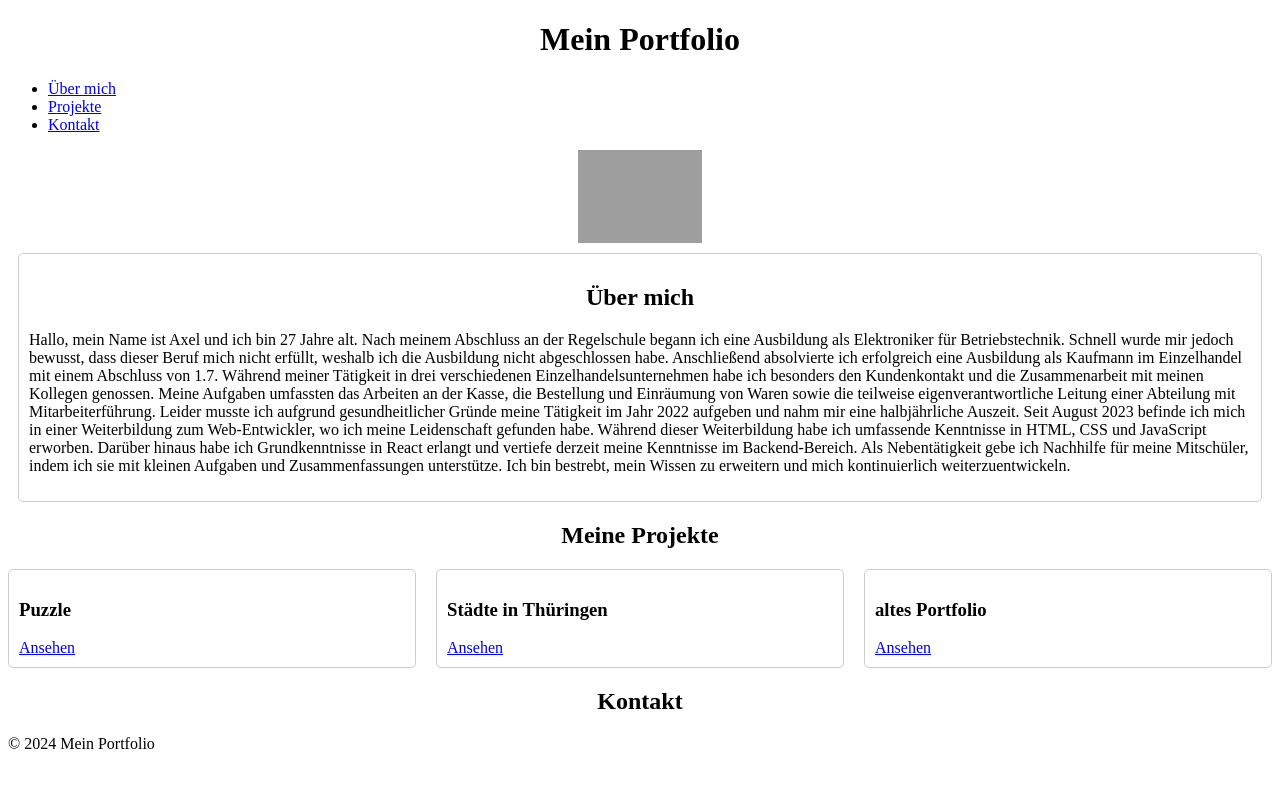
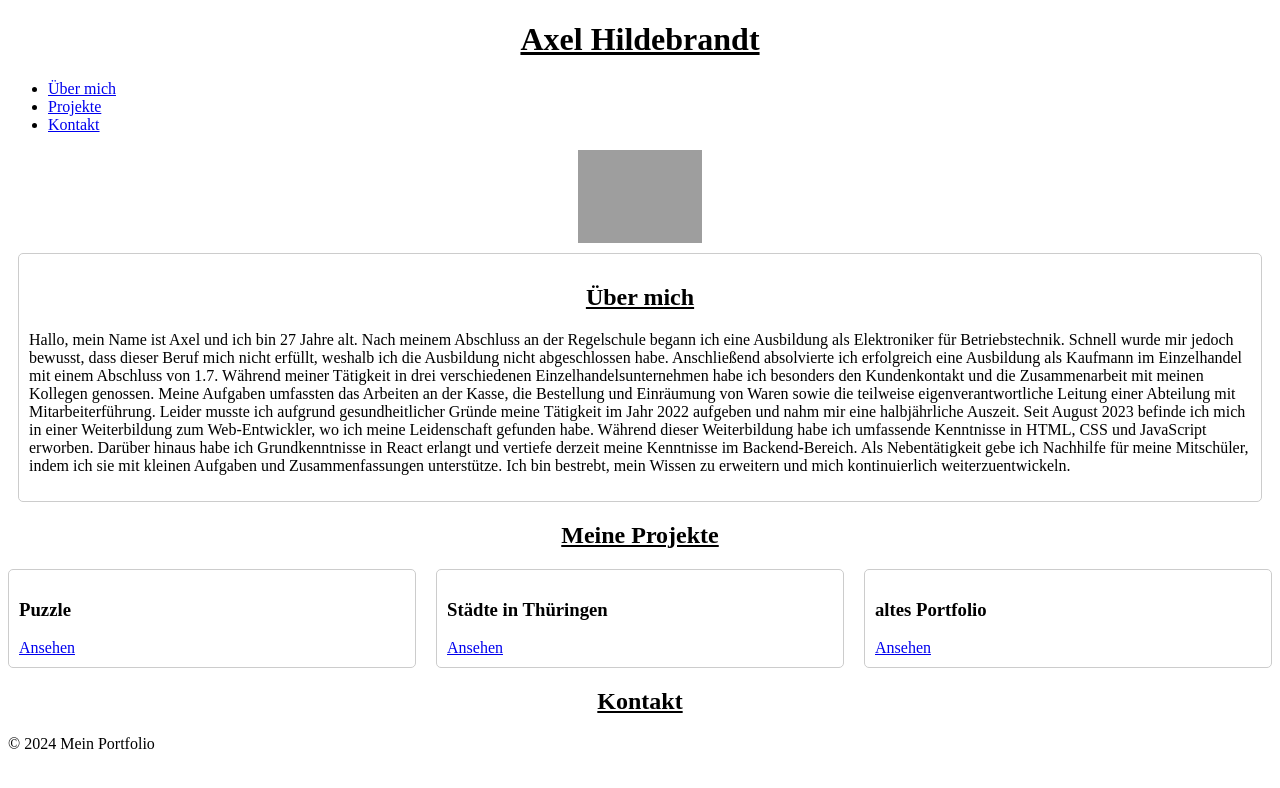
Before and after one commit to AxelH97/Axel-Hildebrandt, a website: page index.html in a window 1280 px wide. Drawn offline with Linux system fonts and the light colour scheme; grey boxes are pictures that could not be loaded.

Commit message:
rename the title and h1

```diff
--- a/index.html
+++ b/index.html
@@ -3,13 +3,13 @@
   <head>
     <meta charset="UTF-8" />
     <meta name="viewport" content="width=device-width, initial-scale=1.0" />
-    <title>Mein Portfolio</title>
+    <title>Axel Hildebrandt</title>
 
     <link rel="stylesheet" href="style.css" />
   </head>
   <body>
     <header>
-      <h1>Mein Portfolio</h1>
+      <h1>Axel Hildebrandt</h1>
       <nav>
         <ul>
           <li><a href="#about">Über mich</a></li>
--- a/style.css
+++ b/style.css
@@ -1,6 +1,7 @@
 h1,
 h2 {
   text-align: center;
+  text-decoration: underline;
 }
 
 #image {
```
